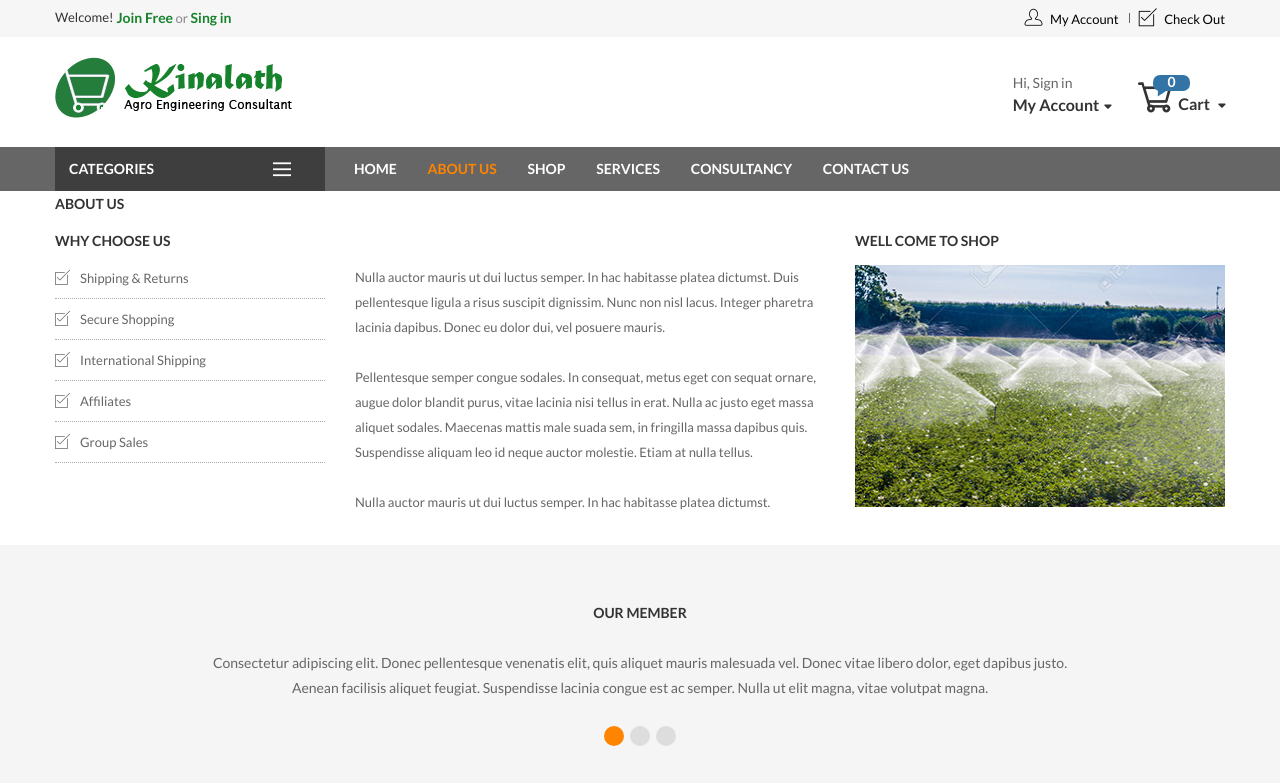
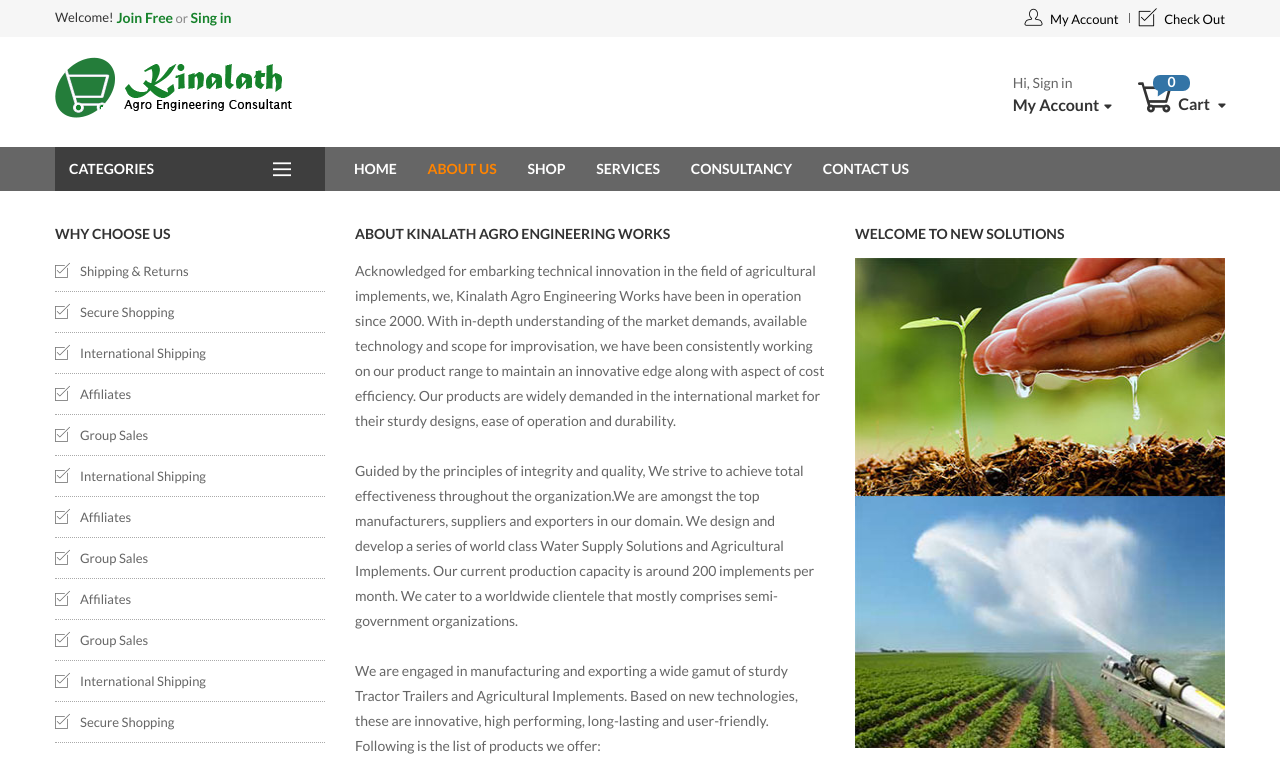
Before and after one commit to ppshobi/Engineeringshop-Ecommerce, a PHP site: page /about.php in a window 1280 px wide. Shown: the part 116-899 px from the top of the page. Run offline with PHP 8.4, Linux system fonts and the light colour scheme; data comes from the database, SQL or seed files in the repository; some libraries are stand-ins or nearby versions.

Commit message:
Content about page

```diff
--- a/about.php
+++ b/about.php
@@ -25,8 +25,7 @@
         <div class="about-top">
             <div class="container">
 
-                <p class="title-left">About Us</p>
-                <div class="row">
+                <div class="row" style="margin-top:30px;">
                 <div class="col-md-3">
                         <div class="about-top3">
                             <p class="title-left">Why Choose Us</p>
@@ -36,30 +35,32 @@
                                 <li class="chose-us-item"><a href="#"><i class="flaticon-check-square"></i>International Shipping</a></li>
                                 <li class="chose-us-item"><a href="#"><i class="flaticon-check-square"></i>Affiliates</a></li>
                                 <li class="chose-us-item"><a href="#"><i class="flaticon-check-square"></i>Group Sales</a></li>
+                                <li class="chose-us-item"><a href="#"><i class="flaticon-check-square"></i>International Shipping</a></li>
+                                <li class="chose-us-item"><a href="#"><i class="flaticon-check-square"></i>Affiliates</a></li>
+                                <li class="chose-us-item"><a href="#"><i class="flaticon-check-square"></i>Group Sales</a></li>
+                                <li class="chose-us-item"><a href="#"><i class="flaticon-check-square"></i>Affiliates</a></li>
+                                <li class="chose-us-item"><a href="#"><i class="flaticon-check-square"></i>Group Sales</a></li>
+                                <li class="chose-us-item"><a href="#"><i class="flaticon-check-square"></i>International Shipping</a></li>
+                                <li class="chose-us-item"><a href="#"><i class="flaticon-check-square"></i>Secure Shopping</a></li>
                             </ul>
                         </div>
                     </div>
 
                     <div class="col-md-5">
-                        <div class="about-top2">
-                            <p class="title-left">&nbsp;</p>
-                            <p>Nulla auctor mauris ut dui luctus semper. In hac habitasse platea dictumst.
-                                Duis pellentesque ligula a risus suscipit dignissim. Nunc non nisl lacus.
-                                Integer pharetra lacinia dapibus. Donec eu dolor dui, vel posuere mauris.<br/><br/>
-
-                                Pellentesque semper congue sodales. In consequat, metus eget con sequat ornare,
-                                augue dolor blandit purus, vitae lacinia nisi tellus in erat. Nulla ac justo
-                                eget massa aliquet sodales. Maecenas mattis male suada sem, in fringilla massa
-                                dapibus quis. Suspendisse aliquam leo id neque auctor molestie. Etiam at nulla tellus.<br/><br/>
-
-                                Nulla auctor mauris ut dui luctus semper. In hac habitasse platea dictumst.
+                        <div class="about-top3">
+                            <p class="title-left">About Kinalath Agro Engineering Works</p>
+                            <p>Acknowledged for embarking technical innovation in the field of agricultural implements, we, Kinalath Agro Engineering Works have been in operation since 2000. With in-depth understanding of the market demands, available technology and scope for improvisation, we have been consistently working on our product range to maintain an innovative edge along with aspect of cost efficiency. Our products are widely demanded in the international market for their sturdy designs, ease of operation and durability.
+                            <br/><br/>
+                            Guided by the principles of integrity and quality, We strive to achieve total effectiveness throughout the organization.We are amongst the top manufacturers, suppliers and exporters in our domain. We design and develop a series of world class Water Supply Solutions and Agricultural Implements. Our current production capacity is around 200 implements per month. We cater to a worldwide clientele that mostly comprises semi-government organizations.
+                            <br/><br/>
+                            We are engaged in manufacturing and exporting a wide gamut of sturdy Tractor Trailers and Agricultural Implements. Based on new technologies, these are innovative, high performing, long-lasting and user-friendly. Following is the list of products we offer:
                             </p>
                         </div>
                     </div>
                     <div class="col-md-4">
                         <div class="about-top1">
-                            <p class="title-left">Well Come To Shop</p>
-                            <a href="#"><img src="assets/images/about-big.jpg" alt="ab" height="242" width="372"></a>
+                            <p class="title-left">Welcome To New Solutions</p>
+                            <a href="#"><img src="assets/images/about-big.jpg" alt="ab" height="490" width="372"></a>
                         </div>
                     </div>
 
@@ -70,7 +71,7 @@
             <div class="container">
                 <div class="about-bottom-slide">
                     <div class="about-bottom-title-item">
-                        <p class="title-left">OUR MEMBER</p>
+                        <p class="title-left">OUR Speciality</p>
                         <span>
                             Consectetur adipiscing elit. Donec pellentesque venenatis elit, quis aliquet mauris malesuada vel.
                             Donec vitae libero dolor, eget dapibus justo.<br/>
@@ -79,63 +80,7 @@
                         </span>
                     </div>
                 </div>
-                <div class="about-bottom-box supermartket-owl-carousel has-dots" data-number="4" data-margin="30" data-dots="yes">
-                    <div class="about-box">
-                        <figure><img src="assets/images/ab1.jpg" alt="" height="201" width="271"></figure>
-                        <a href="#" class="about-name">Micheal Jack</a>
-                        <p class="about-career">Mannager</p>
-                        <p class="about-desc">Pellentesque semper congue sodales. <br/>In cons quat, metus eget con  in erat. </p>
-                    </div>
-                    <div class="about-box">
-                        <figure><img src="assets/images/ab2.jpg" alt="" height="201" width="271"></figure>
-                        <a href="#" class="about-name">Henrry Ford</a>
-                        <p class="about-career">Art Director</p>
-                        <p class="about-desc">Pellentesque semper congue sodales. <br/>In cons quat, metus eget con  in erat. </p>
-                    </div>
-                    <div class="about-box">
-                        <figure><img src="assets/images/ab3.jpg" alt="" height="201" width="271"></figure>
-                        <a href="#" class="about-name">Anna Simson</a>
-                        <p class="about-career">Design Leader</p>
-                        <p class="about-desc">Pellentesque semper congue sodales. <br/>In cons quat, metus eget con  in erat. </p>
-                    </div>
-                    <div class="about-box">
-                        <figure><img src="assets/images/ab4.jpg" alt="" height="201" width="271"></figure>
-                        <a href="#" class="about-name">Jennifer Thomson</a>
-                        <p class="about-career">Tech Leader</p>
-                        <p class="about-desc">Pellentesque semper congue sodales. <br/>In cons quat, metus eget con  in erat. </p>
-                    </div>
-                    <div class="about-box">
-                        <figure><img src="assets/images/ab1.jpg" alt="" height="201" width="271"></figure>
-                        <a href="#" class="about-name">Anna Simson</a>
-                        <p class="about-career">Design Leader</p>
-                        <p class="about-desc">Pellentesque semper congue sodales. <br/>In cons quat, metus eget con  in erat. </p>
-                    </div>
-                    <div class="about-box">
-                        <figure><img src="assets/images/ab2.jpg" alt="" height="201" width="271"></figure>
-                        <a href="#" class="about-name">Jennifer Thomson</a>
-                        <p class="about-career">Tech Leader</p>
-                        <p class="about-desc">Pellentesque semper congue sodales. <br/>In cons quat, metus eget con  in erat. </p>
-                    </div>
-                    <div class="about-box">
-                        <figure><img src="assets/images/ab1.jpg" alt="" height="201" width="271"></figure>
-                        <a href="#" class="about-name">Anna Simson</a>
-                        <p class="about-career">Design Leader</p>
-                        <p class="about-desc">Pellentesque semper congue sodales. <br/>In cons quat, metus eget con  in erat. </p>
-                    </div>
-                    <div class="about-box">
-                        <figure><img src="assets/images/ab2.jpg" alt="" height="201" width="271"></figure>
-                        <a href="#" class="about-name">Jennifer Thomson</a>
-                        <p class="about-career">Tech Leader</p>
-                        <p class="about-desc">Pellentesque semper congue sodales. <br/>In cons quat, metus eget con  in erat. </p>
-                    </div>
-                    <div class="about-box">
-                        <figure><img src="assets/images/ab4.jpg" alt="" height="201" width="271"></figure>
-                        <a href="#" class="about-name">Jennifer Thomson</a>
-                        <p class="about-career">Tech Leader</p>
-                        <p class="about-desc">Pellentesque semper congue sodales. <br/>In cons quat, metus eget con  in erat. </p>
-                    </div>
 
-                </div>
                 <div class="div-icon-box">
                     <div class="row">
                         <div class="col-md-4">
```
Also changed, not shown: assets/images/about-big.jpg, assets/images/map.jpg.
